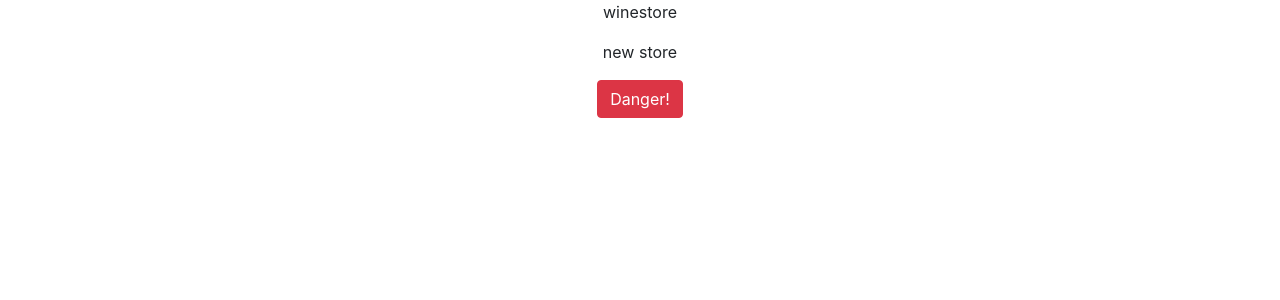
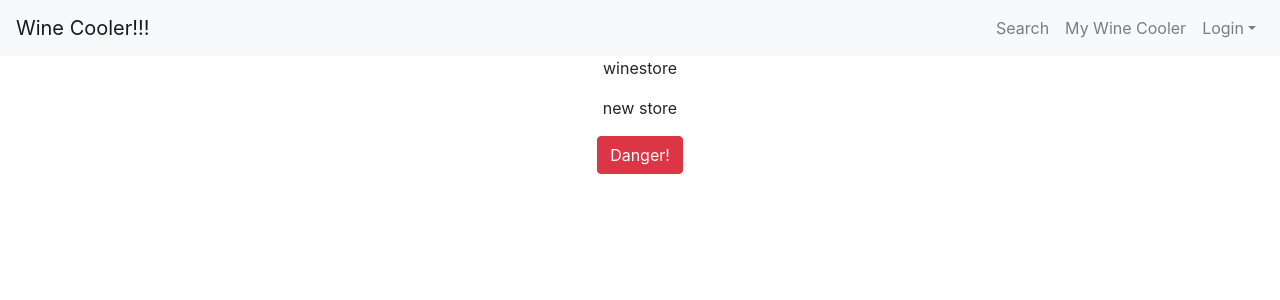
Before and after one commit to brandonaray/wine_app, a React (Create React App) app: page / in a window 1280 px wide. Shown: the top 300 px of the page. Built offline with nearby package versions, Linux system fonts and the light colour scheme.

Commit message:
Add navbar

```diff
--- a/src/App.js
+++ b/src/App.js
@@ -1,11 +1,12 @@
 import React from "react";
-import logo from "./logo.svg";
 import "./App.css";
 import Home from "./Home.js";
+import Navbar from "./Navbar.js";
 
 function App() {
   return (
     <div className="App">
+      <Navbar />
       <Home name={"winestore"} />
     </div>
   );
--- /dev/null
+++ b/src/Navbar.js
@@ -0,0 +1,63 @@
+import React from "react";
+import {
+  Collapse,
+  Navbar,
+  NavbarToggler,
+  NavbarBrand,
+  Nav,
+  NavItem,
+  NavLink,
+  UncontrolledDropdown,
+  DropdownToggle,
+  DropdownMenu,
+  DropdownItem
+} from "reactstrap";
+
+class Winenav extends React.Component {
+  constructor(props) {
+    super(props);
+
+    this.toggle = this.toggle.bind(this);
+    this.state = {
+      isOpen: false
+    };
+  }
+  toggle() {
+    this.setState({
+      isOpen: !this.state.isOpen
+    });
+  }
+  render() {
+    return (
+      <div className="Winenav">
+        <Navbar color="light" light expand="md">
+          <NavbarBrand href="/">Wine Cooler!!!</NavbarBrand>
+          <NavbarToggler onClick={this.toggle} />
+          <Collapse isOpen={this.state.isOpen} navbar>
+            <Nav className="ml-auto" navbar>
+              <NavItem>
+                <NavLink href="/Home">Search</NavLink>
+              </NavItem>
+              <NavItem>
+                <NavLink href=" ">My Wine Cooler</NavLink>
+              </NavItem>
+              <UncontrolledDropdown nav inNavbar>
+                <DropdownToggle nav caret>
+                  Login
+                </DropdownToggle>
+                <DropdownMenu right>
+                  <DropdownItem>Login</DropdownItem>
+                  <DropdownItem>Signup</DropdownItem>
+                  <DropdownItem divider />
+                  <DropdownItem>Signout</DropdownItem>
+                </DropdownMenu>
+              </UncontrolledDropdown>
+            </Nav>
+          </Collapse>
+        </Navbar>
+      </div>
+    );
+  }
+}
+
+export default Winenav;
```
Also changed, not shown: src/Navbar.css (added).
